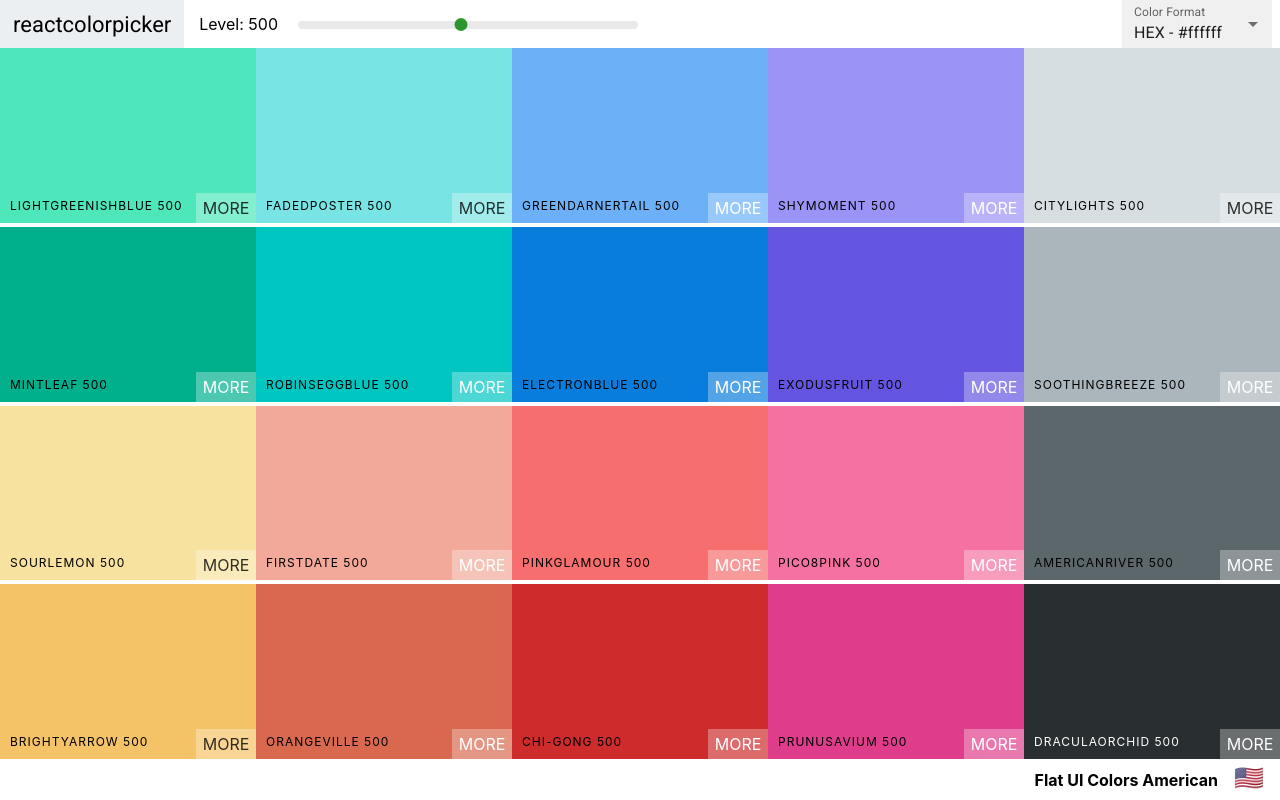
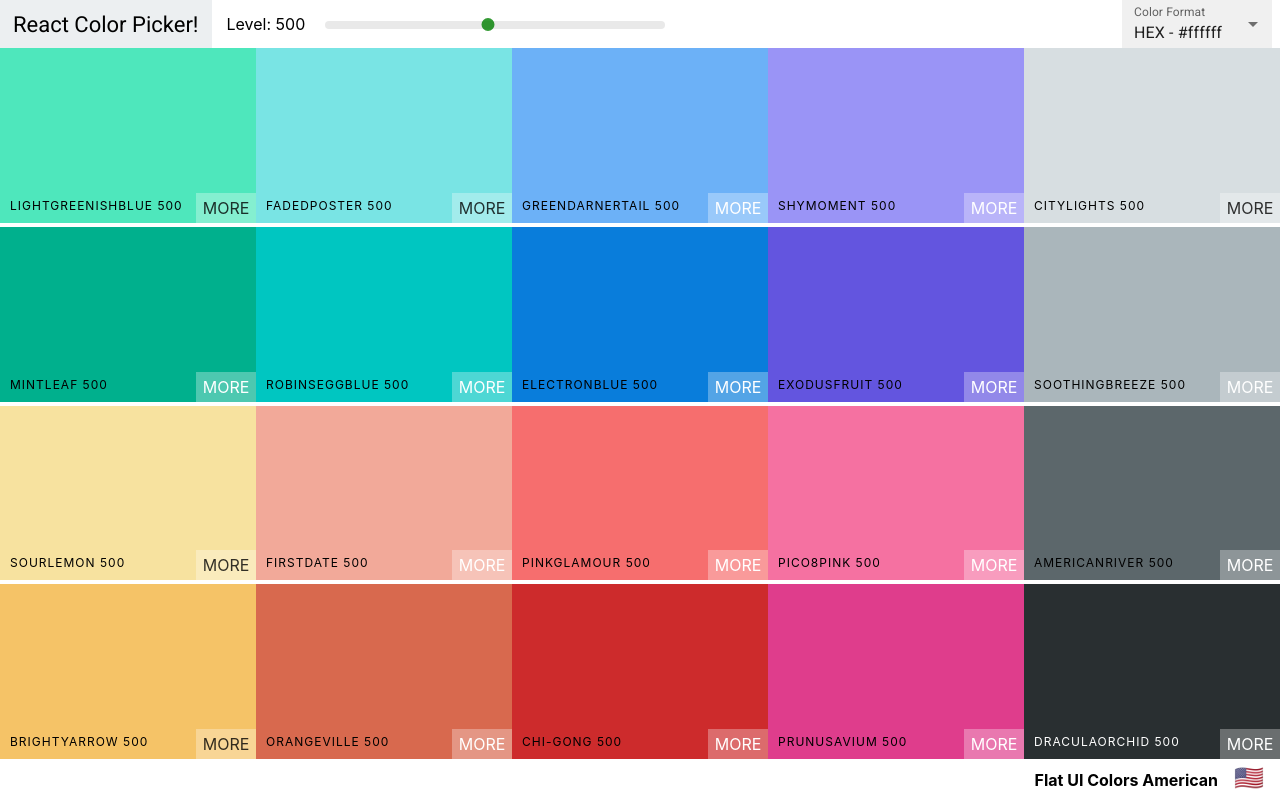
Before and after one commit to MoisesMH/color-app, a React (Create React App) app: page /palette/flat-ui-colors-american in a window 1280 px wide. Built offline with nearby package versions, Linux system fonts and the light colour scheme.

Commit message:
Slight changes
To verify pipelines are working appropiately

```diff
--- a/src/Navbar.js
+++ b/src/Navbar.js
@@ -23,7 +23,7 @@ function Navbar({ level, format, changeLevel, changeFormat, showLevels }) {
     return (
         <header className="Navbar">
             <div className="Navbar-logo">
-                <Link to="/">reactcolorpicker</Link>
+                <Link to="/">React Color Picker!</Link>
             </div>
             {showLevels &&
                 <div className="Navbar-options">
```
